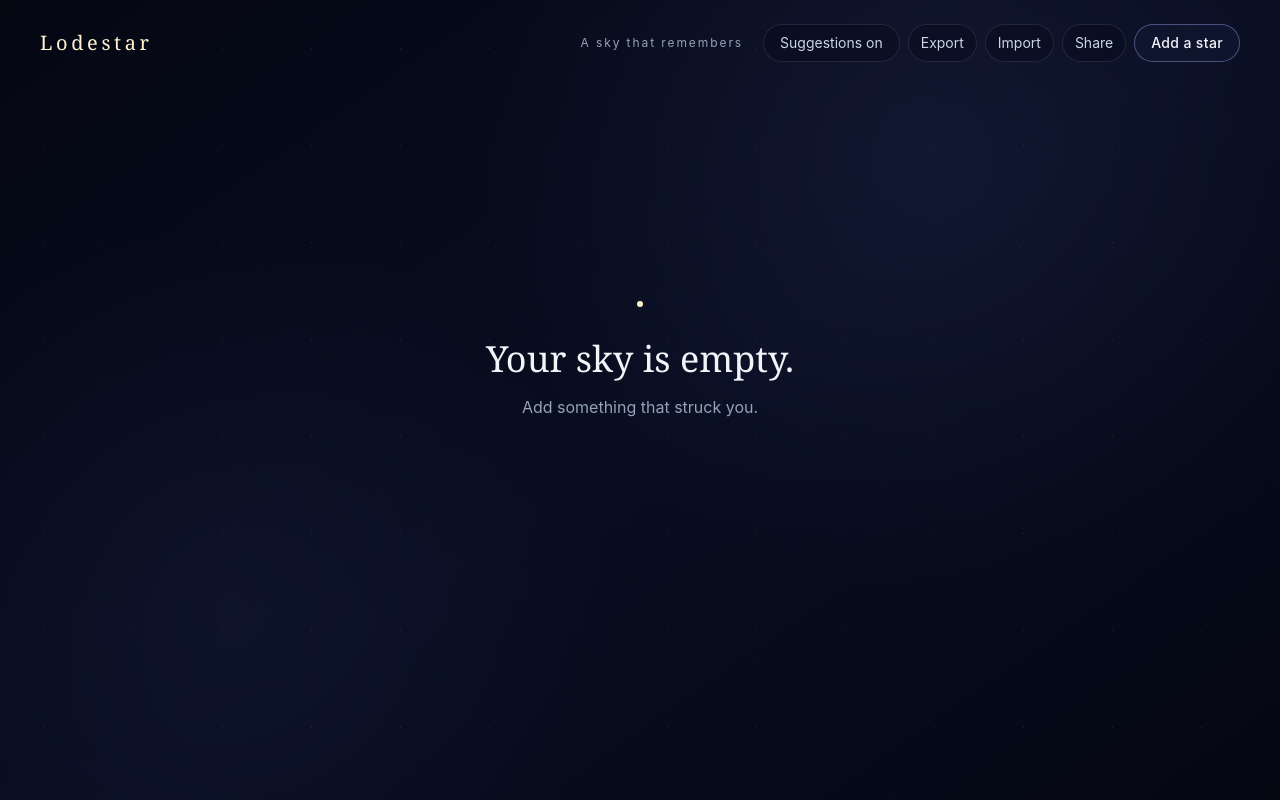
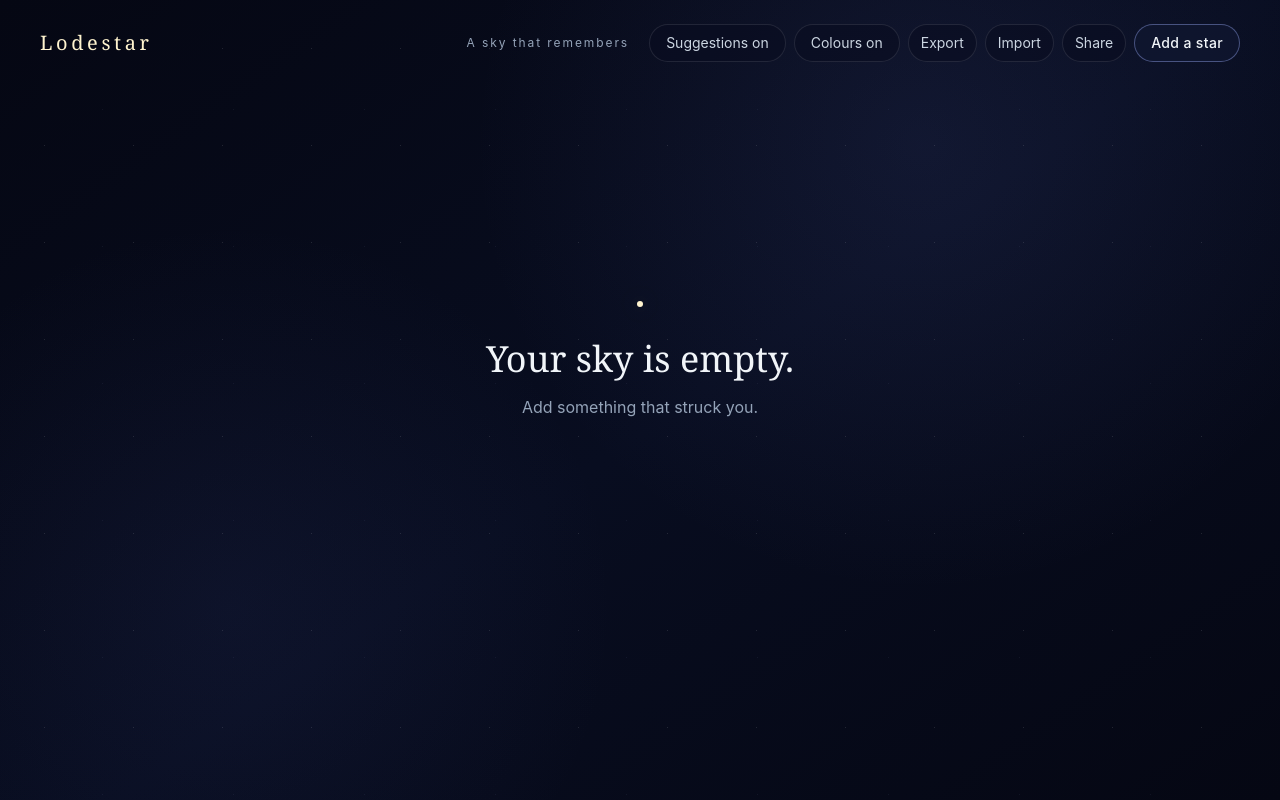
Before and after one commit to purysho/lodestar, a React (Vite) app: page / in a window 1280 px wide. Built offline with nearby package versions, Linux system fonts and the light colour scheme.

Commit message:
Add colour visibility toggle

```diff
--- a/src/App.jsx
+++ b/src/App.jsx
@@ -122,6 +122,7 @@ export default function App() {
   const [selectedStarId, setSelectedStarId] = useState(null)
   const [connectionDraft, setConnectionDraft] = useState(null)
   const [suggestionsVisible, setSuggestionsVisible] = useState(true)
+  const [colorsVisible, setColorsVisible] = useState(true)
   const [dismissedSuggestionIds, setDismissedSuggestionIds] = useState(() => new Set())
   const [selectedSuggestionId, setSelectedSuggestionId] = useState(null)
   const [sharedSky, setSharedSky] = useState(readSharedSkyFromUrl)
@@ -132,6 +133,13 @@ export default function App() {
   const tagColors = useMemo(
     () => deriveTagColors(sky.stars, sky.tagColorOverrides),
     [sky.stars, sky.tagColorOverrides],
+  )
+  const displayTagColors = useMemo(
+    () =>
+      colorsVisible
+        ? tagColors
+        : Object.fromEntries(Object.keys(tagColors).map((tag) => [tag, '#e5e9ff'])),
+    [colorsVisible, tagColors],
   )
   const suggestions = useMemo(
     () =>
@@ -484,12 +492,14 @@ export default function App() {
             A sky that remembers
           </p>
           <SkyToolbar
+            colorsVisible={colorsVisible}
             suggestionCount={suggestions.length}
             suggestionsVisible={suggestionsVisible}
             onAddStar={() => setIsAddingStar(true)}
             onExport={handleExport}
             onImportFile={handleImportFile}
             onShare={handleCreateShareLink}
+            onToggleColors={() => setColorsVisible((visible) => !visible)}
             onToggleSuggestions={() => {
               setSuggestionsVisible((visible) => !visible)
               setSelectedSuggestionId(null)
@@ -499,11 +509,12 @@ export default function App() {
       </header>
 
       <SkyCanvas
+        colorsVisible={colorsVisible}
         connectionDraft={connectionDraft}
         constellations={sky.constellations}
         selectedSuggestion={selectedSuggestion}
         stars={sky.stars}
-        tagColors={tagColors}
+        tagColors={displayTagColors}
         tagColorOverrides={sky.tagColorOverrides}
         suggestions={suggestionsVisible ? suggestions : []}
         selectedStar={selectedStar}
--- a/src/components/SkyCanvas.jsx
+++ b/src/components/SkyCanvas.jsx
@@ -58,6 +58,7 @@ export default function SkyCanvas({
   stars,
   constellations,
   suggestions,
+  colorsVisible,
   tagColors,
   tagColorOverrides,
   selectedStar,
@@ -103,6 +104,7 @@ export default function SkyCanvas({
             isSelected={star.id === selectedStar?.id}
             star={star}
             tagColors={tagColors}
+            colorsVisible={colorsVisible}
             onMove={onMoveStar}
             onSelect={onSelectStar}
           />
@@ -126,12 +128,14 @@ export default function SkyCanvas({
         </div>
       ) : null}
 
+      {colorsVisible ? (
         <TagColourKey
           tagColors={tagColors}
           tagColorOverrides={tagColorOverrides}
           onResetTagColor={onResetTagColor}
           onSetTagColor={onSetTagColor}
         />
+      ) : null}
 
       {selectedStar ? (
         <StarDetailPopover
--- a/src/components/SkyToolbar.jsx
+++ b/src/components/SkyToolbar.jsx
@@ -1,12 +1,14 @@
 import React from 'react'
 
 export default function SkyToolbar({
+  colorsVisible,
   suggestionCount,
   suggestionsVisible,
   onAddStar,
   onExport,
   onImportFile,
   onShare,
+  onToggleColors,
   onToggleSuggestions,
 }) {
   function handleFileChange(event) {
@@ -25,6 +27,14 @@ export default function SkyToolbar({
       >
         Suggestions {suggestionsVisible ? 'on' : 'off'}
         {suggestionCount > 0 ? ` · ${suggestionCount}` : ''}
+      </button>
+      <button
+        className="rounded-full border border-white/10 bg-night-900/60 px-3 py-2 text-xs text-slate-300 transition hover:border-white/25 hover:text-white focus:outline-none focus-visible:ring-2 focus-visible:ring-aurora sm:px-4 sm:text-sm"
+        type="button"
+        aria-pressed={colorsVisible}
+        onClick={onToggleColors}
+      >
+        Colours {colorsVisible ? 'on' : 'off'}
       </button>
       <button
         className="rounded-full border border-white/10 bg-night-900/60 px-3 py-2 text-xs text-slate-300 transition hover:border-white/25 hover:text-white focus:outline-none focus-visible:ring-2 focus-visible:ring-aurora sm:text-sm"
--- a/src/components/Star.jsx
+++ b/src/components/Star.jsx
@@ -12,6 +12,7 @@ function hashString(value) {
 export default function Star({
   star,
   tagColors,
+  colorsVisible,
   isSelected,
   isConnectionOrigin,
   onMove,
@@ -76,6 +77,7 @@ export default function Star({
       tabIndex="0"
       aria-label={`${star.title}. Star in your sky.`}
       aria-pressed={isSelected}
+      data-tag-colors={colorsVisible ? 'visible' : 'hidden'}
       data-connection-origin={isConnectionOrigin ? 'true' : 'false'}
       style={{
         '--star-tag-color': primaryTagColor,
@@ -96,7 +98,8 @@ export default function Star({
         cy={`${star.y * 100}%`}
         r={radius * 3.8}
       />
-      {visibleTags.map((tag, index) => (
+      {colorsVisible
+        ? visibleTags.map((tag, index) => (
             <circle
               key={tag}
               className="star-tag-ring"
@@ -107,7 +110,8 @@ export default function Star({
             >
               <title>{tag}</title>
             </circle>
-      ))}
+          ))
+        : null}
       <circle
         className="star-core"
         cx={`${star.x * 100}%`}
```
Lines whose indentation alone changed are shown as unchanged.
